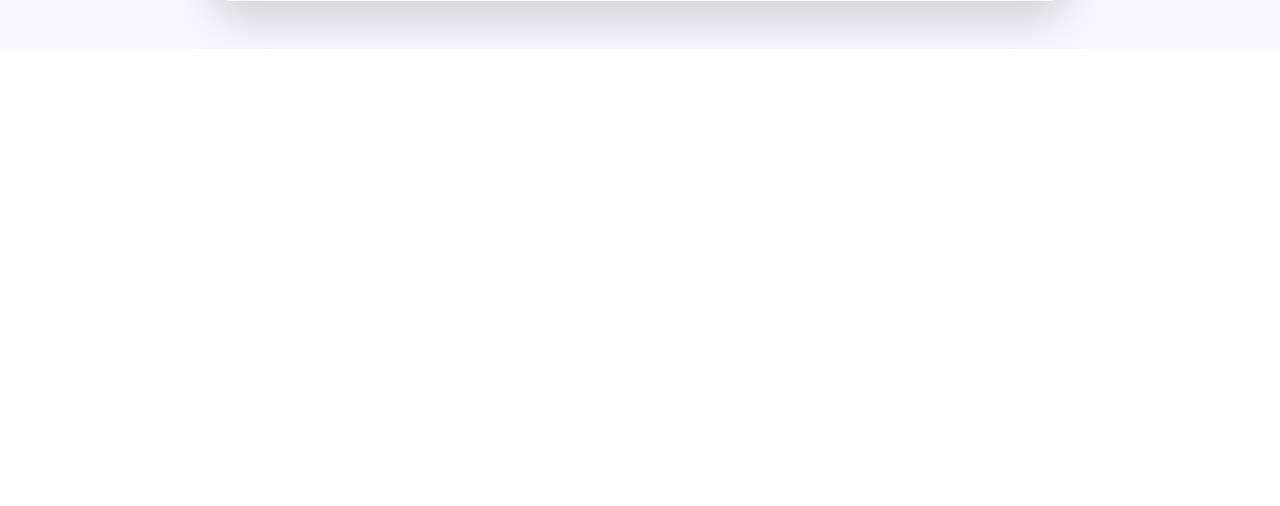
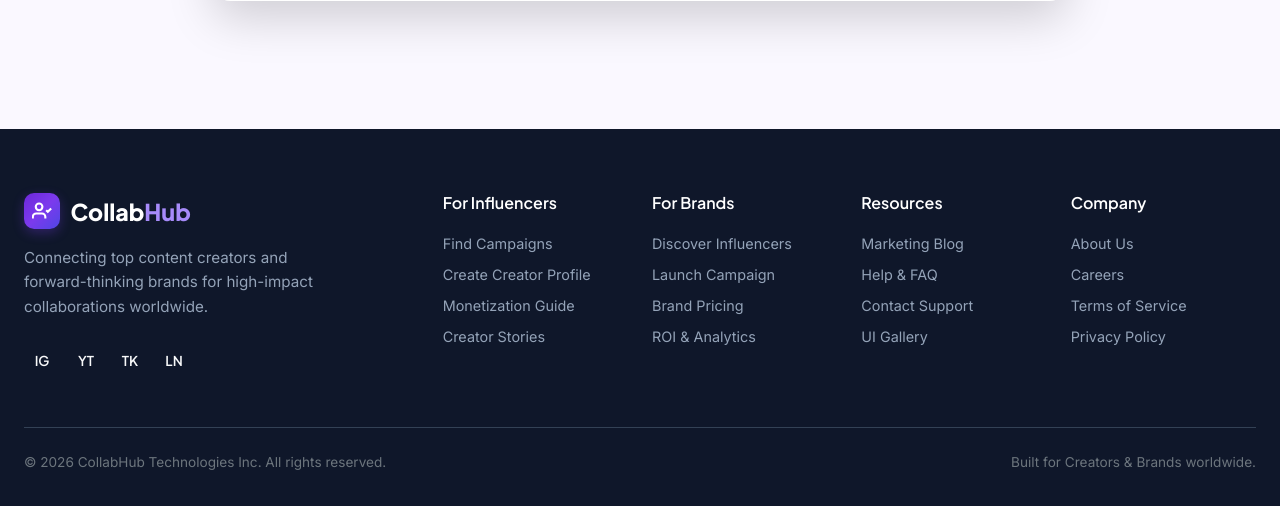
Before and after one commit to maheshmahi6302048846/CollabHub, a CodeIgniter 4 app: the page made by app/Views/auth/register.php in a window 1280 px wide. Shown: the part 831-1337 px from the top of the page. Before the commit the page ends 874 px from the top, so only its background shows below. Run offline with PHP 8.4 and a stand-in for CodeIgniter, Linux system fonts and the light colour scheme; the template is opened without the code that fills it, so the values that code supplies are empty; some libraries are stand-ins or nearby versions.

Commit message:
Fix unclosed modal div container tags wrapping footer element

```diff
--- a/app/Views/layouts/main.php
+++ b/app/Views/layouts/main.php
@@ -107,6 +107,13 @@
         <div id="searchResultsList" style="margin-top:1rem;">
           <div style="font-size:0.8rem; font-weight:700; color:var(--gray-400); text-transform:uppercase; margin-bottom:0.5rem;">Popular Searches</div>
           <div style="display:flex; flex-wrap:wrap; gap:0.5rem;">
+            <a href="<?= base_url('for-influencers') ?>" class="badge bg-light text-dark text-decoration-none p-2">Beauty &amp; Fashion</a>
+            <a href="<?= base_url('for-influencers') ?>" class="badge bg-light text-dark text-decoration-none p-2">Tech &amp; Gadgets</a>
+            <a href="<?= base_url('for-influencers') ?>" class="badge bg-light text-dark text-decoration-none p-2">Paid Collaborations</a>
+          </div>
+        </div>
+      </div>
+    </div>
   </div>
 
   <!-- FOOTER -->
```
